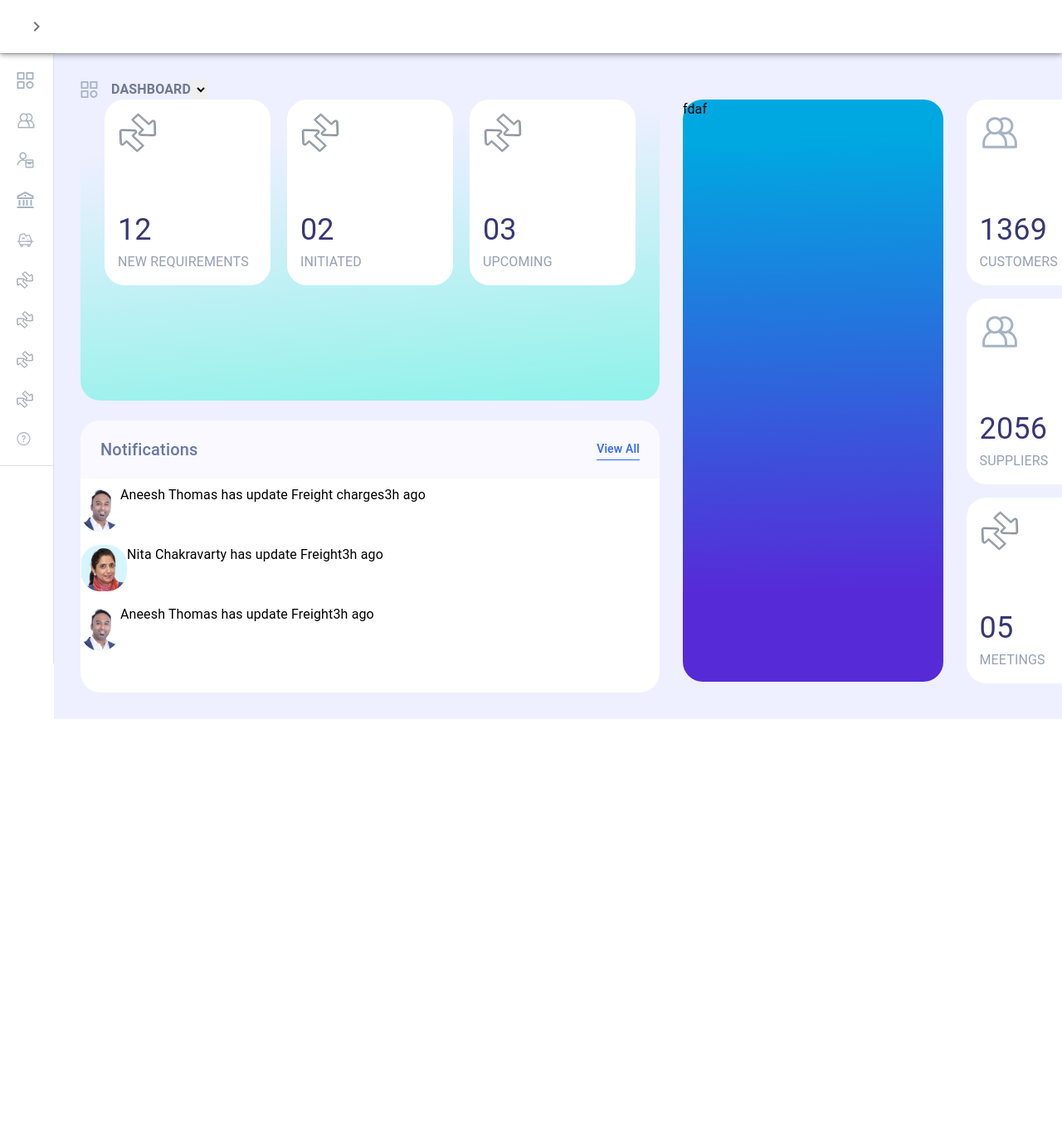
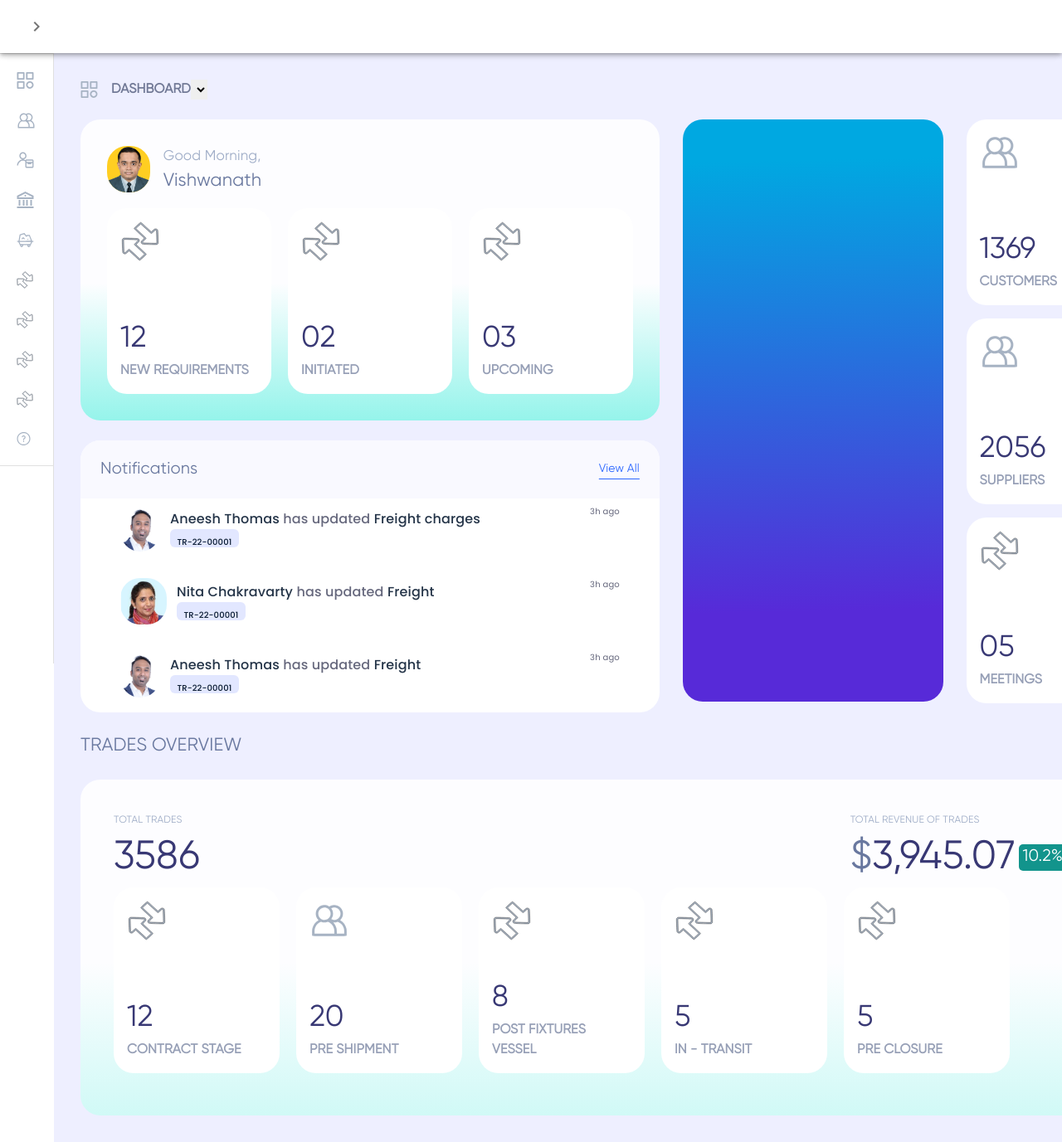
Before and after one commit to chetanmanoj/systecxproject, a React (Vite) app in the folder client/: page / in a window 1280 px wide. Shown: the top 1377 px of the page at 83% size. Before the commit the page ends 867 px from the top, so only its background shows below. Built offline with nearby package versions, Linux system fonts and the light colour scheme.

Commit message:
Dashboard almost complete and font changes have been made

```diff
--- a/client/src/assets/index.js
+++ b/client/src/assets/index.js
@@ -5,6 +5,8 @@ import finance from "./sectionicons/finance.svg";
 import products from "./sectionicons/products.svg";
 import suppliers from "./sectionicons/suppliers.svg";
 import transfer from "./sectionicons/transfer.svg";
+
+import userpfp from "./userpfp.png"
 
 import aneesh from "./aneesh.png";
 import nita from "./nita.png";
@@ -19,4 +21,5 @@ export {
   transfer,
   aneesh,
   nita,
+  userpfp,
 };
--- a/client/src/components/Home.jsx
+++ b/client/src/components/Home.jsx
@@ -149,7 +149,7 @@ export default function Home() {
             <ListItem
               key={index}
               disablePadding
-              sx={{ display: "block", }}
+              sx={{ display: "block", fontFamily:'poppins' }}
               onClick={() => setPage(section.title)}
             >
               <ListItemButton
--- a/client/src/components/Notification.jsx
+++ b/client/src/components/Notification.jsx
@@ -1,17 +1,22 @@
-import React from 'react'
+import React from "react";
 
 const Notification = (props) => {
   return (
-    <div className='flex flex-row py-2'>
-        <div className='flex flex-row'>
-            <img src={props.pfp} alt='picture' className='h-14 rounded-3xl'/>
-            <div className='flex flex-col'>
-                <span>{props.name} has update {props.task}</span>
-            </div>
+    <div className="flex flex-row py-2 justify-between px-12">
+      <div className="flex flex-row gap-3 items-center">
+        <img src={props.pfp} alt="picture" className="h-14 rounded-3xl" />
+        <div className="flex flex-col">
+          <span className="text-[#243448] font-medium">
+            {props.name} <span className="text-[#66687D]"> has updated </span> {props.task}
+          </span>
+          <div className="text-[#05172E] rounded-[6px] text-center text-[10px] bg-[#E2E7FF] px-2 py-2 font-medium w-[83px] h-[22px]">
+            {props.tag}
+          </div>
         </div>
-        <span>{props.time} ago</span>
+      </div>
+      <span className="text-[#66687D] text-[10px]">{props.time} ago</span>
     </div>
-  )
-}
+  );
+};
 
-export default Notification
+export default Notification;
--- a/client/src/components/StatsWidget.jsx
+++ b/client/src/components/StatsWidget.jsx
@@ -6,7 +6,7 @@ const StatsWidget = (props) => {
         <img src={props.icon} alt="Insight" className="w-12 h-12"/>
         <div className="flex flex-col">
             <span className="text-[36px] text-[#383874]">{props.number}</span>
-            <span className="text[12px] text-[#969FB6]">{props.text}</span>
+            <span className="text[12px] font-semibold text-[#969FB6]">{props.text}</span>
         </div>
     </div>
   )
--- a/client/src/data/dash.js
+++ b/client/src/data/dash.js
@@ -1,4 +1,11 @@
-import { transfer, customers, aneesh, nita } from "../assets"
+import { transfer, customers, aneesh, nita, userpfp } from "../assets"
+
+export const user = [
+    {
+        pfp: userpfp,
+        name: 'Vishwanath'
+    }
+]
 
 export const insights1 = [
     {
@@ -42,18 +49,49 @@ export const notif = [
         pfp: aneesh,
         name: 'Aneesh Thomas',
         task: 'Freight charges',
+        tag:'TR-22-00001',
         time: '3h'
     },
     {
         pfp: nita,
         name: 'Nita Chakravarty',
         task: 'Freight',
+        tag:'TR-22-00001',
         time: '3h'
     },
     {
         pfp: aneesh,
         name: 'Aneesh Thomas',
         task: 'Freight',
+        tag:'TR-22-00001',
         time: '3h'
     },
 ]
+
+export const trades = [
+    {
+        icon: transfer,
+        number: '12',
+        text: 'CONTRACT STAGE'
+    },
+    {
+        icon: customers,
+        number: '20',
+        text: 'PRE SHIPMENT'
+    },
+    {
+        icon: transfer,
+        number: '8',
+        text: 'POST FIXTURES VESSEL'
+    },
+    {
+        icon: transfer,
+        number: '5',
+        text: 'IN - TRANSIT'
+    },
+    {
+        icon: transfer,
+        number: '5',
+        text: 'PRE CLOSURE'
+    },
+]
--- a/client/src/index.css
+++ b/client/src/index.css
@@ -1,3 +1,15 @@
+
+@import url('https://fonts.googleapis.com/css2?family=Poppins:ital,wght@0,100;0,200;0,300;0,400;0,500;0,600;0,700;0,800;0,900;1,100;1,200;1,300;1,400;1,500;1,600;1,700;1,800;1,900&display=swap');
+
+@layer base {
+  @font-face {
+    font-family: 'Gilroy';
+    font-style: normal;
+    font-weight: 400;
+    src: url(../public/Gilroy.ttf) format('truetype');
+  }
+}
+
 @tailwind base;
 @tailwind components;
 @tailwind utilities;
--- a/client/src/pages/Dashboard.jsx
+++ b/client/src/pages/Dashboard.jsx
@@ -1,20 +1,39 @@
 import { StatsWidget, Notification } from "../components";
 import { dash } from "../assets";
-import { insights1, insights2, notif, } from "../data/dash";
+import { insights1, insights2, notif, user, trades } from "../data/dash";
+import ArrowUpwardIcon from "@mui/icons-material/ArrowUpward";
 
 const Dashboard = () => {
   return (
-    <div className="bg-[#EEEFFF] p-8">
+    <div className="bg-[#EEEFFF] p-8 flex flex-col gap-6 font-gilroy">
       <div className="flex flex-row">
         <div className="flex flex-row gap-4 justify-center text-[#707895] text-[16px] font-semibold">
           <img src={dash} alt="dash icon" />
-          <h1>DASHBOARD</h1>
+          <h1 className="text-[#707895] font-bold">DASHBOARD</h1>
         </div>
         <select></select>
       </div>
       <div className="flex flex-row gap-7">
         <div className="flex flex-col gap-6">
-          <div className="h-[22.68rem] min-w-[43.62rem] rounded-3xl bg-mainboard">
+          {/* MAIN WIDGET */}
+          <div className="flex flex-col justify-center gap-4 h-[22.68rem] max-w-[43.62rem] rounded-3xl bg-mainboard px-8">
+            {user.map((data) => (
+              <div className="flex flex-row gap-4">
+                <img
+                  src={data.pfp}
+                  alt="User"
+                  className="h-14 rounded-3xl bg-[#FFCE22]"
+                />
+                <div className="flex flex-col">
+                  <span className="text-[#9FADC7] text-[17px]">
+                    Good Morning,
+                  </span>
+                  <span className="text-[#69789F] text-[22px]">
+                    {data.name}
+                  </span>
+                </div>
+              </div>
+            ))}
             <div className="flex flex-row justify-center gap-5">
               {insights1.map((data) => (
                 <StatsWidget
@@ -26,27 +45,65 @@ const Dashboard = () => {
               ))}
             </div>
           </div>
-          <div className="h-[20.5rem] min-w-[43.62rem] rounded-3xl bg-white">
+          <div className="h-[20.5rem] max-w-[43.62rem] rounded-3xl bg-white">
             <div className="h-[70px] bg-[#F9F9FF] flex items-center rounded-t-3xl justify-between px-6 ">
-              <h1 className="text-[20px] text-[#69789F] font-medium">Notifications</h1>
-              <span className="text-[#2C67FF] underline decoration-[#2C67FF] underline-offset-8 text-[14px] font-medium">View All</span>
+              <h1 className="text-[20px] text-[#69789F] font-medium">
+                Notifications
+              </h1>
+              <span className="text-[#2C67FF] underline decoration-[#2C67FF] underline-offset-8 text-[14px] font-medium">
+                View All
+              </span>
             </div>
+            <div className="flex flex-col gap-4 font-poppins">
               {notif.map((data) => (
                 <Notification
                   key={data.id}
                   pfp={data.pfp}
                   name={data.name}
                   task={data.task}
+                  tag={data.tag}
                   time={data.time}
                 />
               ))}
             </div>
           </div>
-        <div className="h-[43.9rem] w-[19.6rem] bg-insights rounded-3xl">
-          fdaf
         </div>
+        <div className="h-[43.9rem] w-[19.6rem] bg-divisions rounded-3xl"></div>
         <div className="flex flex-col gap-4">
           {insights2.map((data) => (
+            <StatsWidget
+              key={data.id}
+              icon={data.icon}
+              number={data.number}
+              text={data.text}
+            />
+          ))}
+        </div>
+      </div>
+      <span className="text-[22px] text-[#69789F]">TRADES OVERVIEW</span>
+      <div className="flex flex-col w-[78.3rem] h-[25.3rem] bg-tradesboard rounded-3xl p-10">
+        <div className="flex flex-row justify-between">
+          <div className="flex flex-col">
+            <span className="text-[12px] text-[#9FADC7] ">TOTAL TRADES</span>
+            <span className="text-[#383874] text-[3rem] font-gilroy">3586</span>
+          </div>
+          <div className="flex flex-col">
+            <span className="text-[12px] text-[#9FADC7] ">
+              TOTAL REVENUE OF TRADES
+            </span>
+            <div className="flex flex-row items-center justify-center gap-1">
+              <span className="text-[3rem] font-gilroy text-[#69789F]">
+                $<span className="text-[#383874]">3,945.07</span>
+              </span>
+              <div className="bg-[#12948C] text-white text-[20px] h-[32px] w-[82px] text-center rounded-[5px]">
+                10.2%
+                <ArrowUpwardIcon />
+              </div>
+            </div>
+          </div>
+        </div>
+        <div className="flex flex-row gap-5">
+        {trades.map((data) => (
             <StatsWidget
               key={data.id}
               icon={data.icon}
--- a/client/src/pages/Forgotpass.jsx
+++ b/client/src/pages/Forgotpass.jsx
@@ -2,6 +2,7 @@ import { useState } from "react";
 import { Link } from "react-router-dom";
 import { TextField } from "@mui/material";
 import CloseIcon from "@mui/icons-material/Close";
+import KeyboardBackspaceSharpIcon from '@mui/icons-material/KeyboardBackspaceSharp';
 import logo from "../assets/logotitle.svg";
 import loginpic from "../assets/login.svg";
 import chatbubble from "../assets/chatbubble.svg";
@@ -33,7 +34,7 @@ const Forgotpass = () => {
           <span></span>
           <div className="flex flex-row gap-3">
             <img src={chatbubble} alt="chat" />
-            <span className="text-[#6C6C6C] text-[12px]">
+            <span className="text-[#6C6C6C] text-[12px] font-poppins">
               A link to reset your password has been sent to
               <span className="text-black font-medium"> {email}</span>
             </span>
@@ -51,11 +52,11 @@ const Forgotpass = () => {
           {/* <img src="https://i.ibb.co/8DYn3kP/loginpic.png" alt="login pic" /> */}
           <img src={loginpic} alt="login pic" />
         </div>
-        <div className="flex flex-1 items-center justify-center">
+        <div className="flex flex-1 items-center justify-center font-poppins">
           {/* FORM  */}
           <form
             onSubmit={openMessage}
-            className="flex flex-col items-center justify-center bg-white rounded-xl w-[27.5rem] h-[25.9rem] px-16 gap-4"
+            className="flex flex-col items-center justify-center bg-white rounded-xl w-[27.5rem] h-[25.9rem] px-14 gap-4"
           >
             <div className="flex flex-col w-full gap-2">
               <span className="text-[#232323] text-[22px]">
@@ -93,7 +94,8 @@ const Forgotpass = () => {
                   </span>
                 </div>
                 <Link to="/login">
-                  <span className="text-[#4D47C3] text-[12px] flex self-end">
+                  <span className="text-[#4D47C3] text-[12px] flex self-end items-center gap-2">
+                    <KeyboardBackspaceSharpIcon/>
                     Back to login
                   </span>
                 </Link>
@@ -103,7 +105,7 @@ const Forgotpass = () => {
         </div>
       </div>
       {/* Footer */}
-      <div className="px-36">
+      <div className="px-36 font-gilroy">
         <span className="font-normal">Powered by</span>{" "}
         <span className=" font-semibold">STX Platform</span>
       </div>
--- a/client/src/pages/Login.jsx
+++ b/client/src/pages/Login.jsx
@@ -51,7 +51,7 @@ const Login = () => {
           {/* <img src="https://i.ibb.co/8DYn3kP/loginpic.png" alt="login pic" /> */}
           <img src={loginpic} alt="login pic" />
         </div>
-        <div className="flex flex-1 items-center justify-center">
+        <div className="flex flex-1 items-center justify-center font-poppins">
           <form
             className="flex flex-col items-center justify-center bg-white rounded-xl w-[27.5rem] h-[25.9rem] px-16 gap-4"
             onSubmit={userLogin}
@@ -125,7 +125,7 @@ const Login = () => {
         </div>
       </div>
       {/* Footer */}
-      <div className="px-36">
+      <div className="px-36 font-gilroy">
         <span className="font-normal">Powered by</span>{" "}
         <span className=" font-semibold">STX Platform</span>
       </div>
--- a/client/tailwind.config.js
+++ b/client/tailwind.config.js
@@ -8,8 +8,14 @@ export default {
     extend: {
       backgroundImage: {
         login: "url('/loginbg.png')",
-        insights: 'linear-gradient(358.83deg, #572AD8 15.85%, #00A8E1 92.68%)',
-        mainboard: 'linear-gradient(174.6deg, rgba(255, 255, 255, 0) 16.28%, rgba(1, 247, 202, 0.44) 106.74%)',
+        divisions: 'linear-gradient(358.83deg, #572AD8 15.85%, #00A8E1 92.68%)',
+        mainboard: 'linear-gradient(180deg, rgba(255, 255, 255, 0.9) 54.28%, rgba(1, 247, 202, 0.44) 106.74%)',
+        tradesboard: 'linear-gradient(180deg, rgba(255, 255, 255, 0.9) 54.28%, rgba(1, 247, 202, 0.44) 175.74%)',
+
+      },
+      fontFamily: {
+        poppins: ["Poppins", "sans-serif"],
+        gilroy: ["Gilroy", "sans-serif"],
       },
     },
 
```
Also changed, not shown: client/public/Gilroy.ttf (added), client/src/assets/userpfp.png (added). Lines whose indentation alone changed are shown as unchanged.
